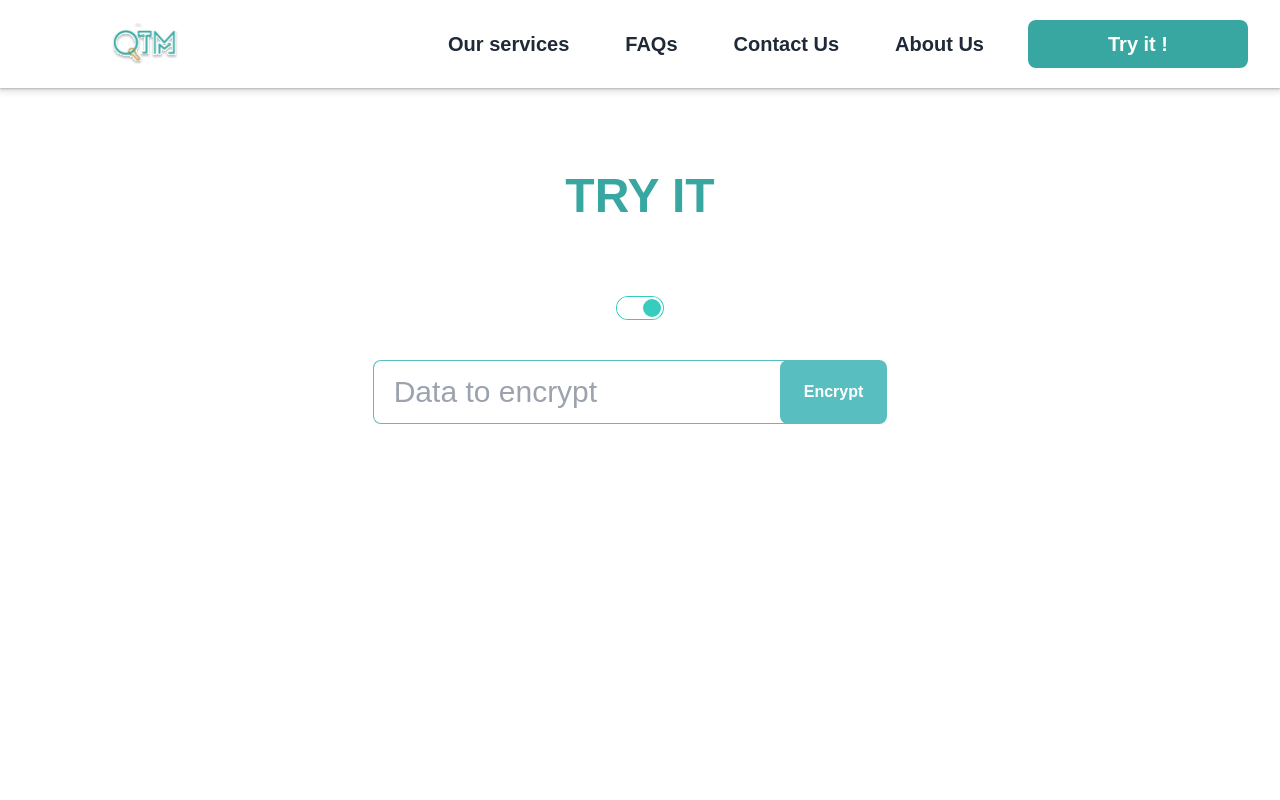
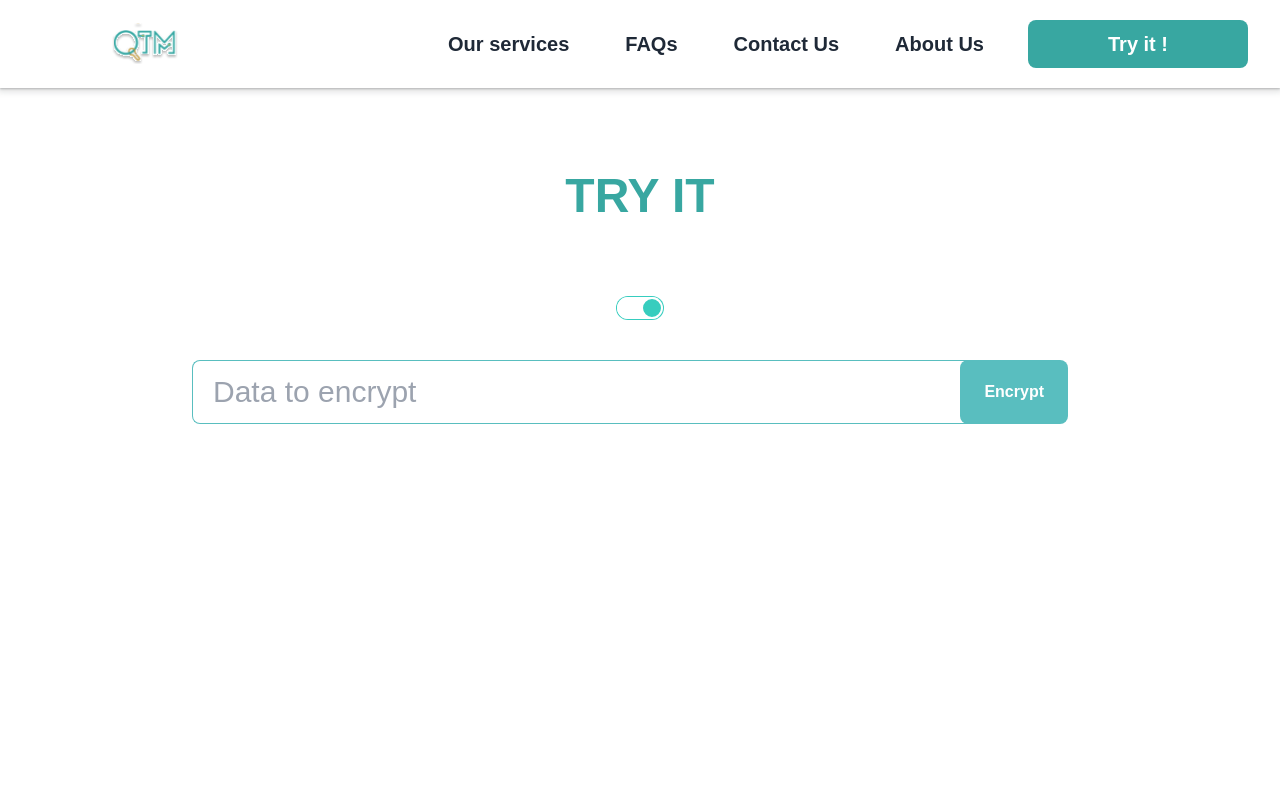
Before and after one commit to AhmedSEHILI/QuantumSec, a Next.js app: page /demo in a window 1280 px wide. Shown: the top 800 px of the page. Built offline with nearby package versions, Linux system fonts and the light colour scheme; no server answers.

Commit message:
99% done

```diff
--- a/pages/demo.js
+++ b/pages/demo.js
@@ -55,8 +55,8 @@ function Demo() {
     <div className='py-40 mx-auto container flex flex-col justify-start items-center flex-wrap   min-h-screen'>
         <h3 className="SecTitle">TRY IT</h3>
         <input type="checkbox" className="toggle toggle-accent mb-10" onChange={()=>setEncrypt(!encrypt)} checked={encrypt} />
-        <div className='flex'>
-          <input placeholder={encrypt?"Data to encrypt":"Data to decrypt"} onChange={(e)=>setMessage(e.target.value)} value={message} className='border-y-[1px] border-l-[1px] rounded-l-lg  px-5 h-16 text-3xl border-green3 outline-none' type="text" />
+        <div className='flex justify-center w-[80%]'>
+          <input placeholder={encrypt?"Data to encrypt":"Data to decrypt"} onChange={(e)=>setMessage(e.target.value)} value={message} className='border-y-[1px] border-l-[1px] rounded-l-lg flex-1  px-5 h-16 text-3xl border-green3 outline-none' type="text" />
           <button onClick={handleClick} className='bg-green3 relative text-white font-semibold px-6 py-2 rounded-lg -left-5 '>{encrypt?"Encrypt":"Decrypt"}</button>
         </div>
 
```
